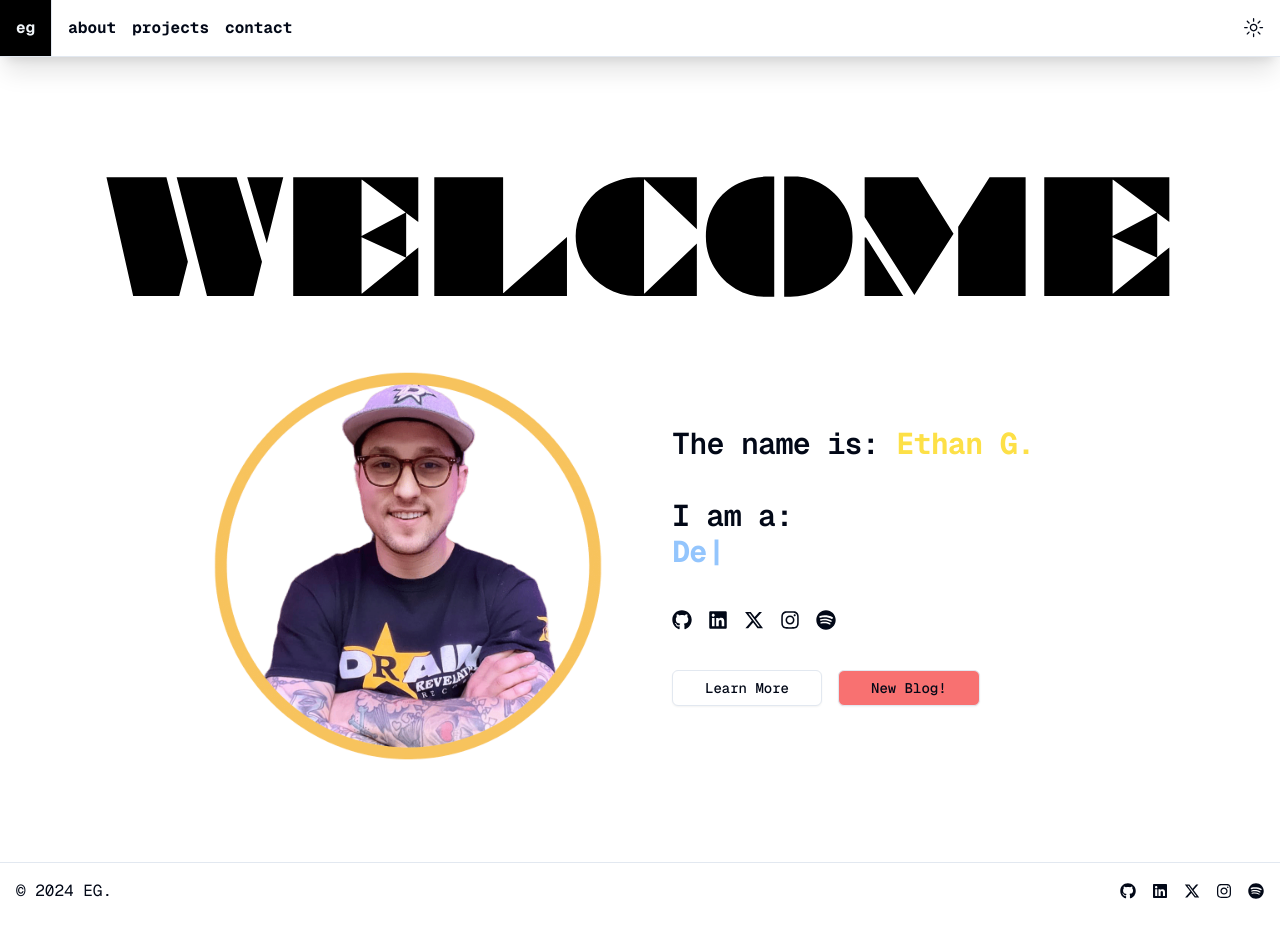
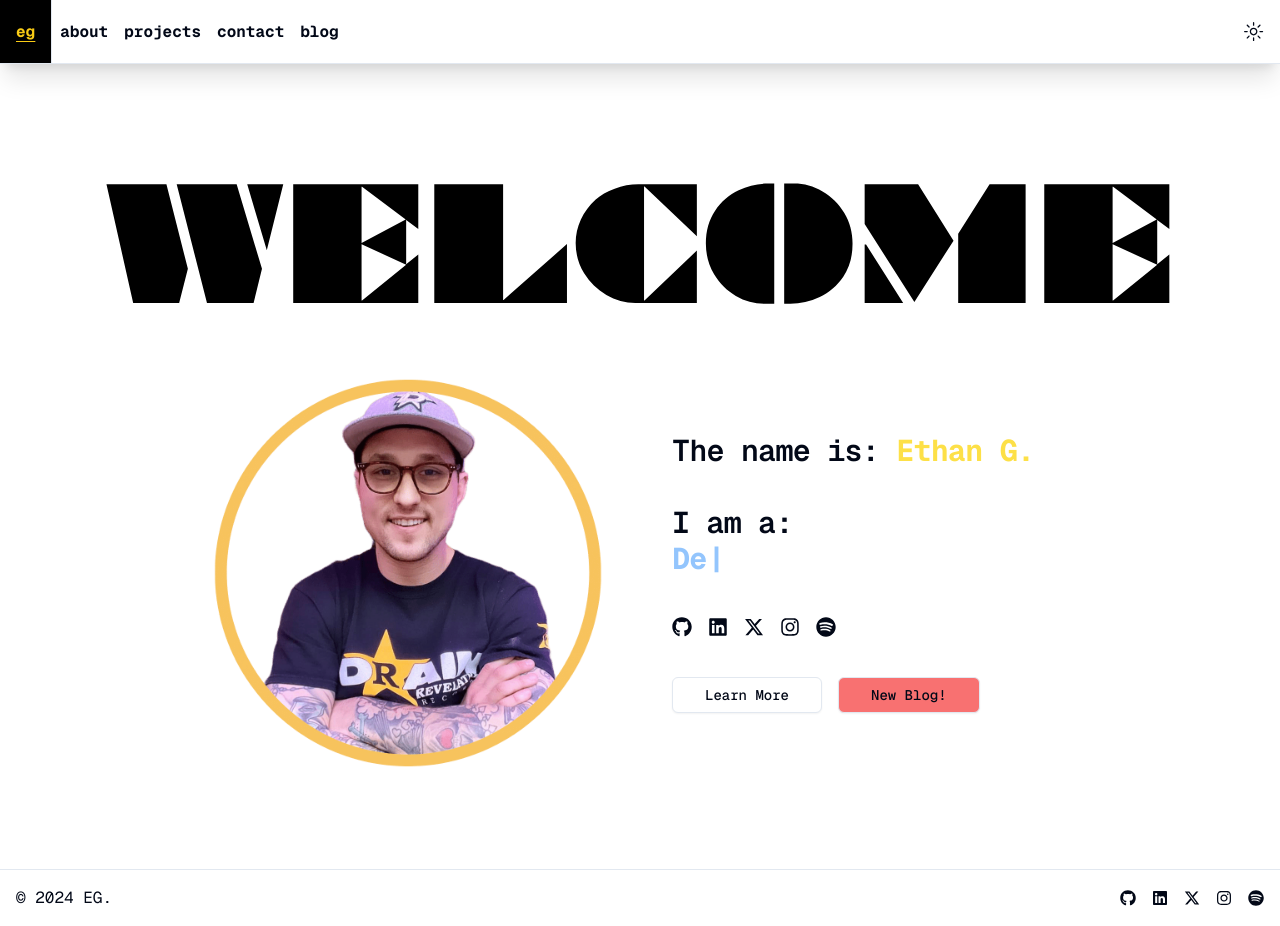
Before and after one commit to EGARRISXN/egxworld, a Next.js app: page / in a window 1280 px wide. Built offline with nearby package versions, Linux system fonts and the light colour scheme.

Commit message:
added link to blog.

```diff
--- a/app/page.jsx
+++ b/app/page.jsx
@@ -49,7 +49,7 @@ export default function Home() {
               </Button>
               <Button variant="outline" className="px-8 bg-red-400">
                 <Link
-                  href="https://www.egxblog.net"
+                  href="https://www.egxblog.net/"
                   target="_blank"
                   rel="noopener noreferrer"
                 >
--- a/components/Header.jsx
+++ b/components/Header.jsx
@@ -3,30 +3,37 @@ import { ThemeToggle } from "@/components/Theme-Toggle";
 
 export default function Header() {
   return (
-    <header className="w-full flex justify-between border-b shadow-xl">
+    <header className="w-full flex justify-between border-b shadow-xl h-16">
       <div className="flex font-bold text-sm sm:text-base">
-        <div className="border-r flex items-center bg-black dark:bg-white text-secondary p-4">
-          <Link href="/">
-            <span className="hover:text-yellow-400 hover:underline hover:underline-offset-4">
-              eg
-            </span>
+        <div className="border-r flex items-center bg-black dark:bg-white text-secondary px-4 hover:text-yellow-400 hover:underline hover:underline-offset-4">
+          <Link href="/">eg</Link>
+        </div>
+        <div className="flex px-2 gap-4 items-center">
+          <Link
+            href="/about"
+            className="hover:text-green-400 hover:underline hover:underline-offset-4"
+          >
+            about
           </Link>
-        </div>
-        <div className="flex p-4 gap-4 items-center">
-          <Link href="/about">
-            <span className="hover:text-primary dark:hover:text-green-400 hover:underline hover:underline-offset-4">
-              about
-            </span>
+          <Link
+            href="/projects"
+            className="hover:text-blue-400 hover:underline hover:underline-offset-4"
+          >
+            projects
           </Link>
-          <Link href="/projects">
-            <span className="hover:text-primary dark:hover:text-blue-400 hover:underline hover:underline-offset-4">
-              projects
-            </span>
+          <Link
+            href="/contact"
+            className="hover:text-red-400 hover:underline hover:underline-offset-4"
+          >
+            contact
           </Link>
-          <Link href="/contact">
-            <span className="hover:text-primary dark:hover:text-red-400 hover:underline hover:underline-offset-4">
-              contact
-            </span>
+          <Link
+            href="https://www.egxblog.net/"
+            target="_blank"
+            rel="noopener noreferrer"
+            className="hover:text-yellow-400 hover:underline hover:underline-offset-4"
+          >
+            blog
           </Link>
         </div>
       </div>
```
